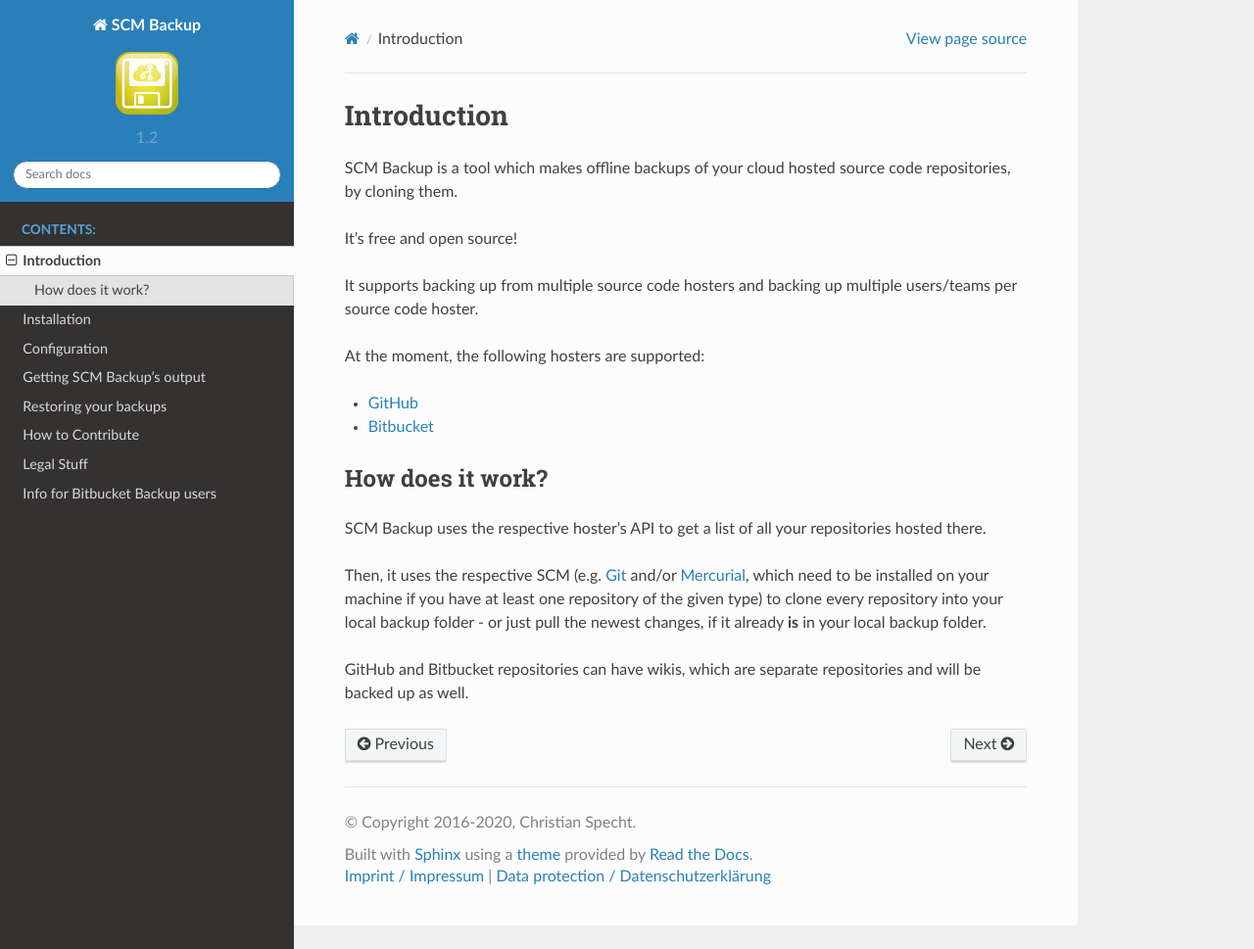
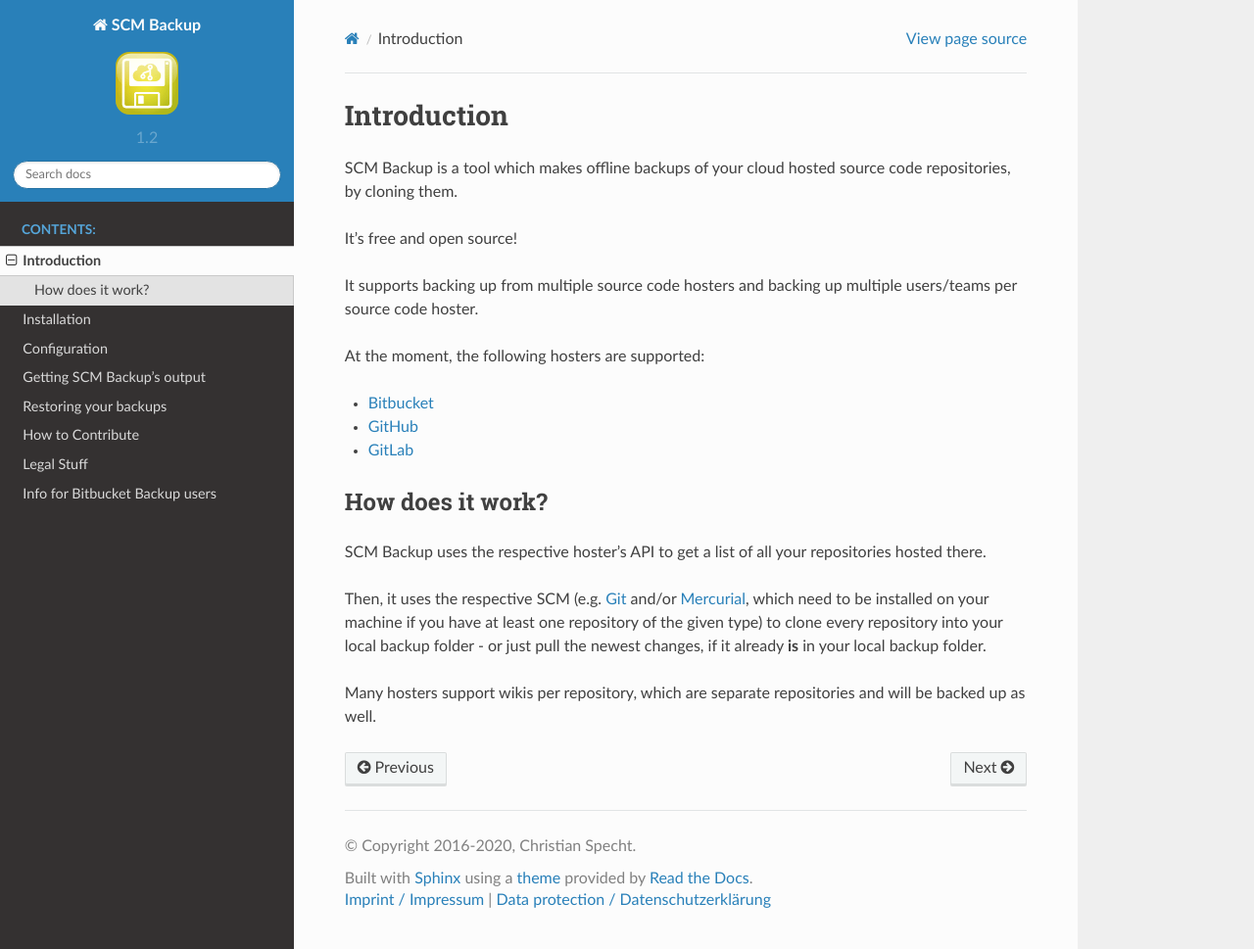
Before and after one commit to christianspecht/scm-backup-docs, a Sphinx documentation site: the page built from source/intro.rst, in a window 1280 px wide and 969 px high. Shown: the whole window at 98% size. Built offline with Sphinx 7.4.7 and the Read the Docs theme 2.0.0, drawn with Linux system fonts in a browser that asks for light colours.

Commit message:
add documentation for GitLab

```diff
--- a/source/config.rst
+++ b/source/config.rst
@@ -133,8 +133,9 @@ See the respective sub-page for detailed documentation per hoster:
 .. toctree::
    :maxdepth: 2
 
+   config-bitbucket
    config-github
-   config-bitbucket
+   config-gitlab
 
 
 ignoreRepos
--- a/source/intro.rst
+++ b/source/intro.rst
@@ -9,8 +9,9 @@ It supports backing up from multiple source code hosters and backing up multiple
 
 At the moment, the following hosters are supported:
 
+- `Bitbucket <https://bitbucket.org/>`_
 - `GitHub <https://github.com/>`_
-- `Bitbucket <https://bitbucket.org/>`_
+- `GitLab <https://gitlab.com/>`_
 
 
 How does it work?
@@ -20,4 +21,4 @@ SCM Backup uses the respective hoster's API to get a list of all your repositori
 
 Then, it uses the respective SCM (e.g. `Git <https://git-scm.com/>`_ and/or `Mercurial <https://www.mercurial-scm.org/>`_, which need to be installed on your machine if you have at least one repository of the given type) to clone every repository into your local backup folder - or just pull the newest changes, if it already **is** in your local backup folder.
 
-GitHub and Bitbucket repositories can have wikis, which are separate repositories and will be backed up as well.
+Many hosters support wikis per repository, which are separate repositories and will be backed up as well.
```
Also changed, not shown: source/config-gitlab.rst (added, +82 -0 lines).
